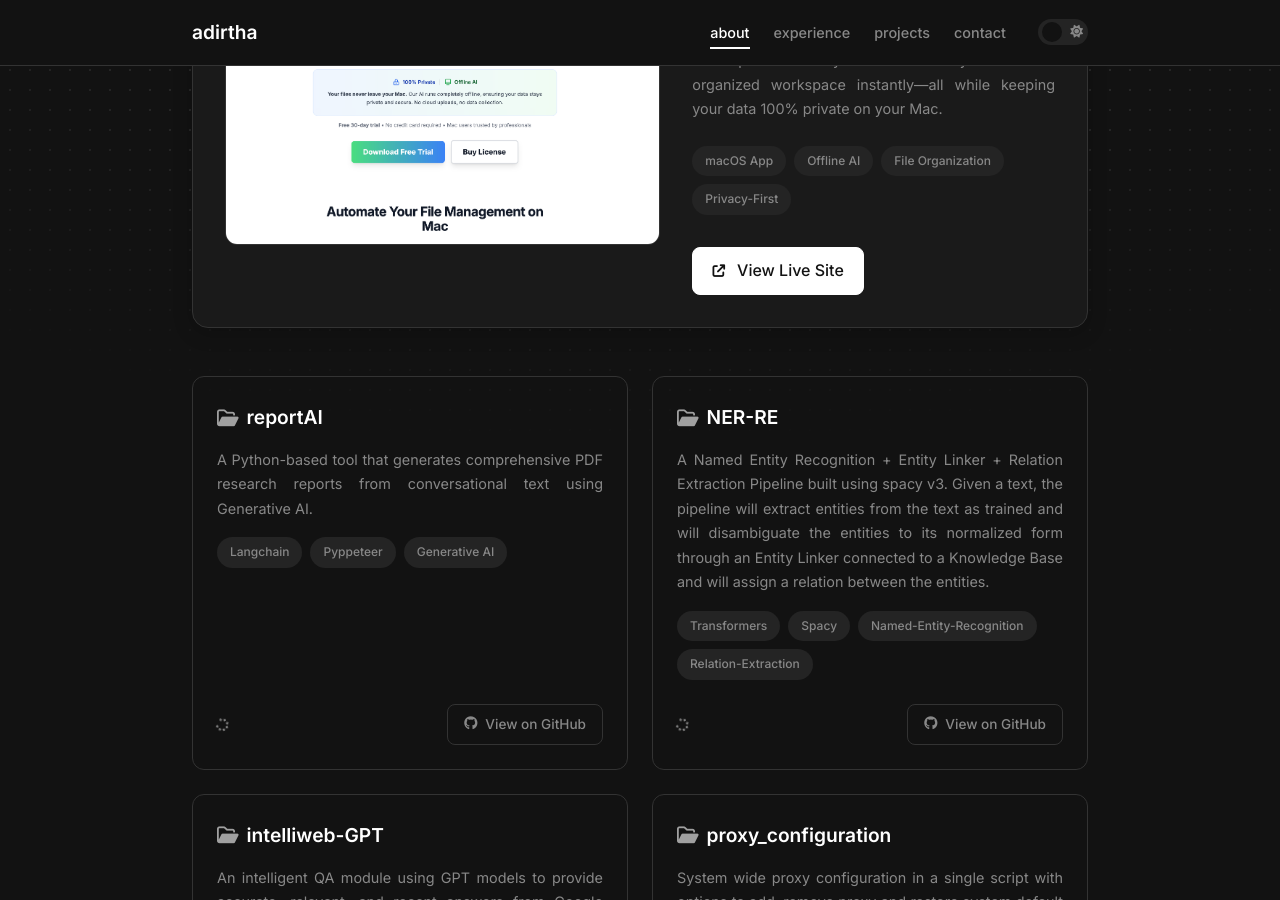
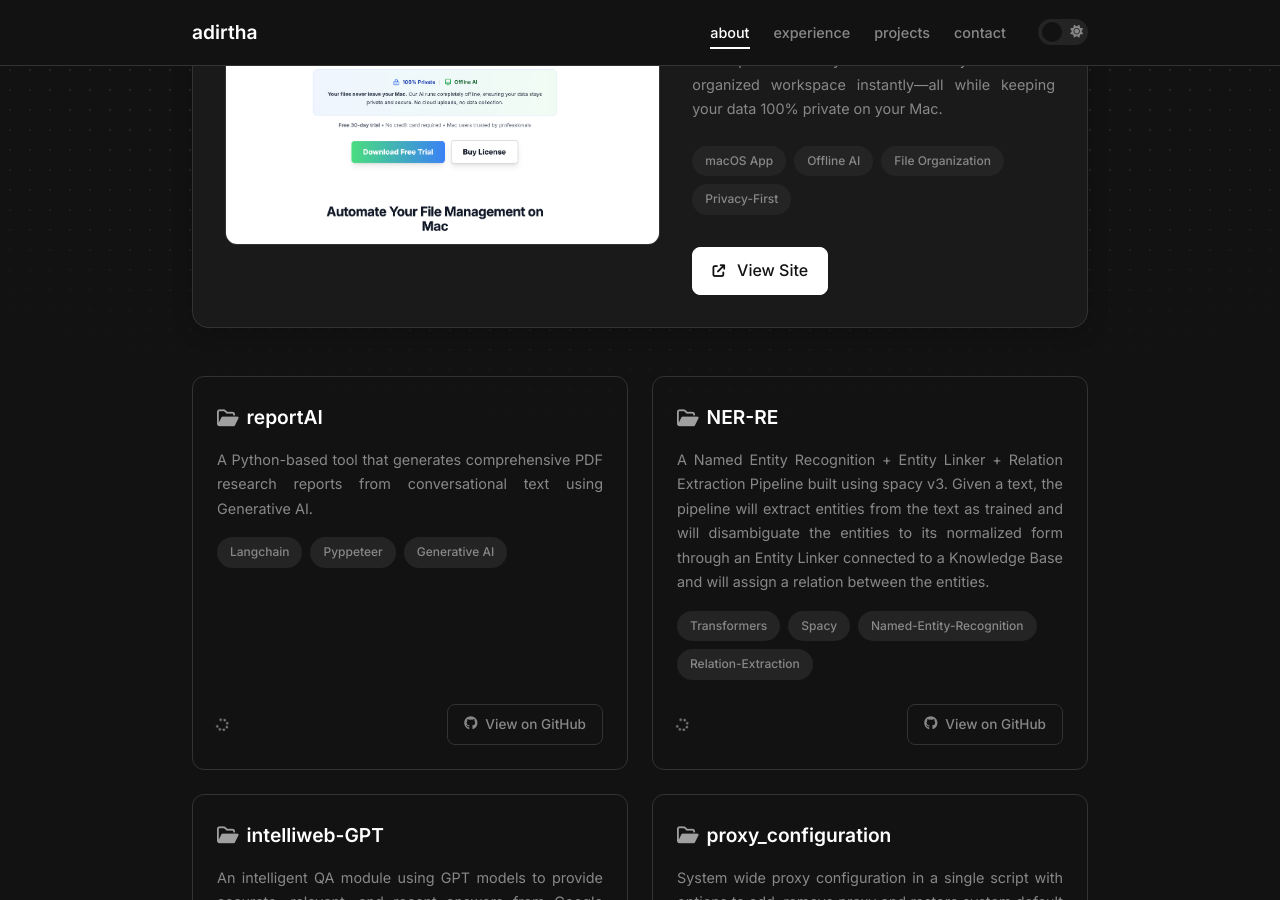
Before and after one commit to AdirthaBorgohain/adirthaborgohain.github.io, a Jekyll site: the page built from index.html, in a window 1280 px wide and 900 px high, scrolled down 2938 px. Built offline with Jekyll 4.4.1, drawn with Linux system fonts in a browser that asks for light colours; nearby versions of some CDN libraries; comment, search, counter and statistics services are not loaded.

Commit message:
Update projects.html

```diff
--- a/_includes/projects.html
+++ b/_includes/projects.html
@@ -20,7 +20,7 @@
                 </div>
                 <div class="project-actions">
                     <a href="{{ project.url }}" target="_blank" rel="noopener noreferrer" class="project-action-button primary">
-                        <i class="fa-solid fa-arrow-up-right-from-square"></i> View Live Site
+                        <i class="fa-solid fa-arrow-up-right-from-square"></i> View Site
                     </a>
                     {% if project.github_url %}
                     <a href="{{ project.github_url }}" target="_blank" rel="noopener noreferrer" class="project-action-button">
```
